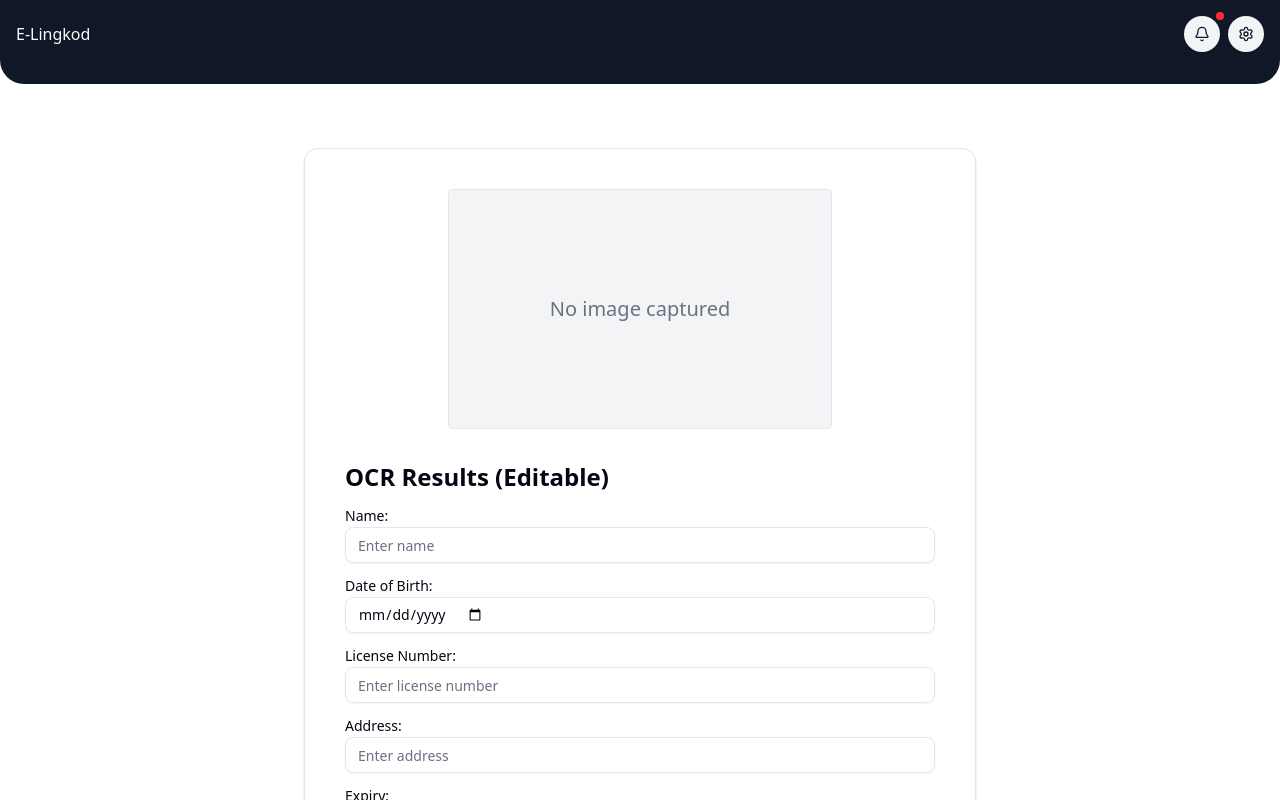
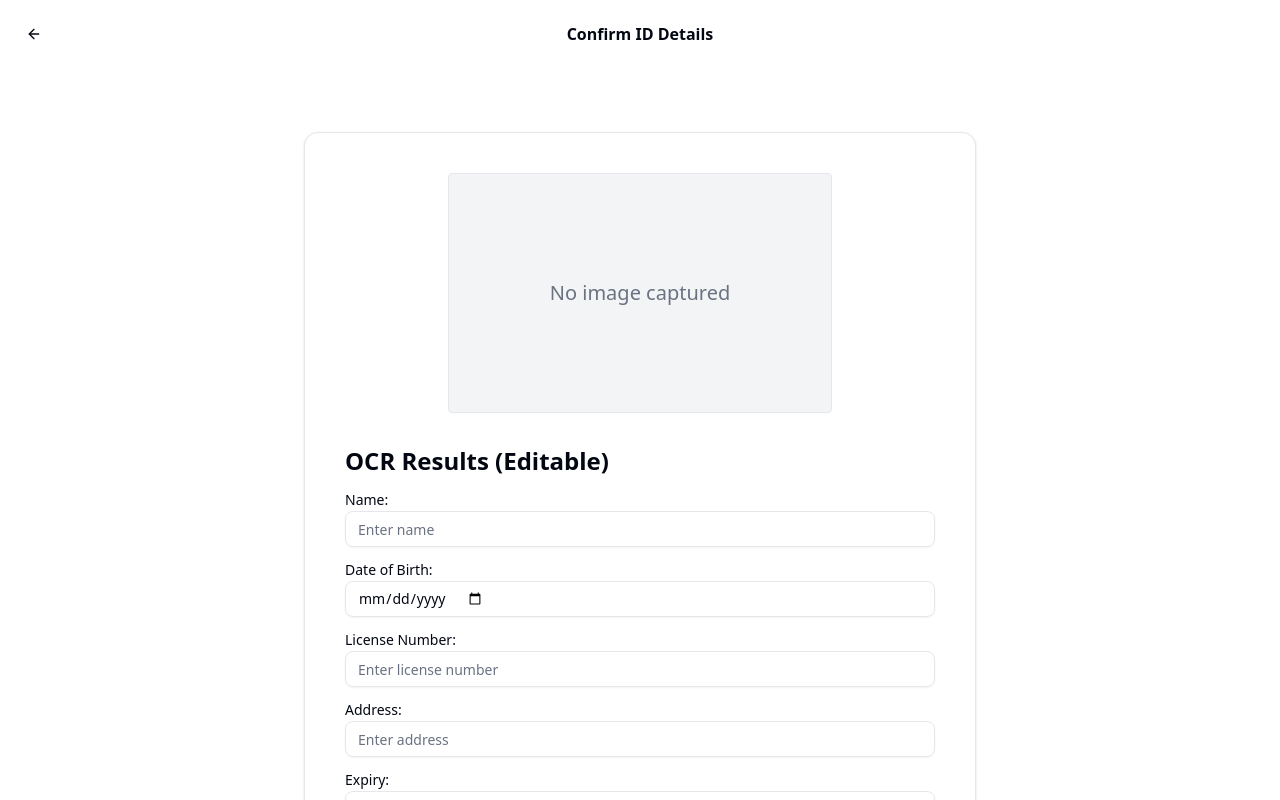
Before and after one commit to CyberEzpertz/Linkod, a Next.js app: page /kiosk/confirmation/confirm in a window 1280 px wide. Shown: the top 800 px of the page. Built offline with nearby package versions, Linux system fonts and the light colour scheme.

Commit message:
added back button instead of header for edit id details page

```diff
--- a/src/app/kiosk/confirmation/confirm/page.tsx
+++ b/src/app/kiosk/confirmation/confirm/page.tsx
@@ -7,7 +7,7 @@ import { Button } from "@/components/ui/button";
 import { Input } from "@/components/ui/input";
 import { Label } from "@/components/ui/label";
 import { Loader2 } from "lucide-react";
-import Header from "@/components/header";
+import BackNavBar from "@/components/back-nav-bar";
 import Image from "next/image";
 
 interface OCRData {
@@ -184,7 +184,7 @@ export default function KioskConfirmNationalIdPage() {
 
   return (
     <div className="bg-background min-h-screen">
-      <Header />
+      <BackNavBar title="Confirm ID Details" />
       <div className="flex w-full flex-col items-center justify-center p-8">
         <Card className="mx-auto mt-8 flex w-full max-w-2xl flex-col items-center gap-8 p-10">
           {croppedImage ? (
```
